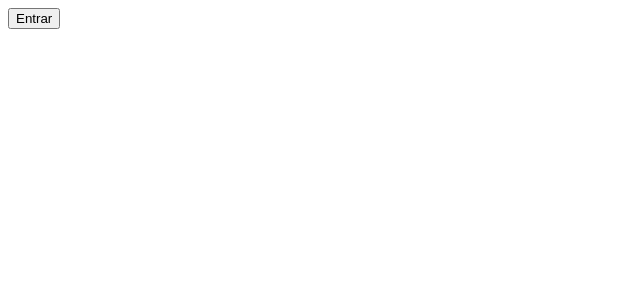
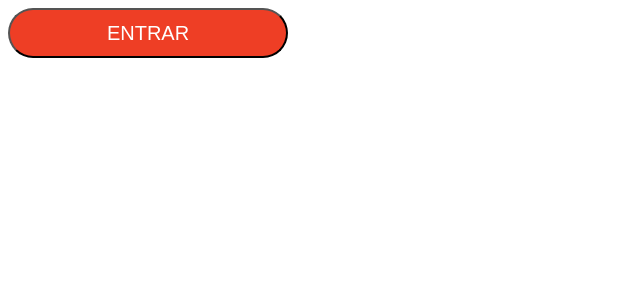
Before and after one commit to netoalves91/botcamp, a React (Create React App) app in the folder app/: page / in a window 1280 px wide. Shown: the top 300 px of the page, without its empty margins (0-640 px from the left). Built offline with nearby package versions, Linux system fonts and the light colour scheme.

Commit message:
Adiciona css no App.js

```diff
--- /dev/null
+++ b/app/src/App.css
@@ -0,0 +1,9 @@
+.btn-botcamp{
+  width: 280px;
+  height: 50px;
+  border-radius: 25px;
+  background-color: #ee3e25;
+  color: #fff;
+  text-transform: uppercase;
+  font-size: 20px;
+}
--- /dev/null
+++ b/app/src/App.js
@@ -0,0 +1,10 @@
+import React, { Component } from "react";
+import "./App.css"
+
+class App extends Component {
+  render() {
+    return <button className="btn-botcamp">Entrar</button>
+  }
+}
+
+export default App
--- a/app/src/index.js
+++ b/app/src/index.js
@@ -1,10 +1,8 @@
-import React, { Component } from "react";
+import React from "react";
 import ReactDOM from "react-dom";
 
-class App extends Component {
-  render() {
-    return <button>Entrar</button>
-  }
-}
+
+import App from "./App"
+
 
 ReactDOM.render( <App/>, document.getElementById("root"))
```
